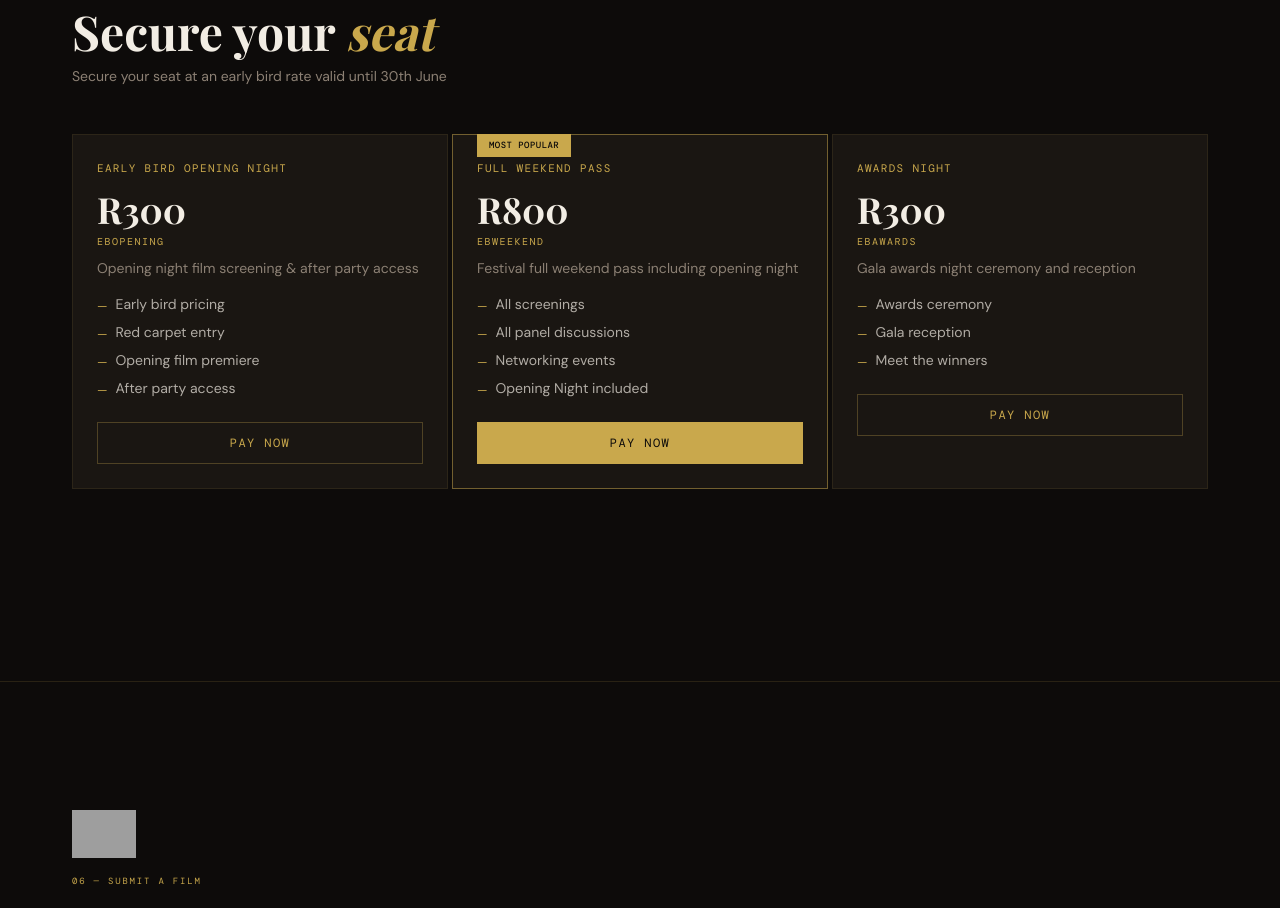
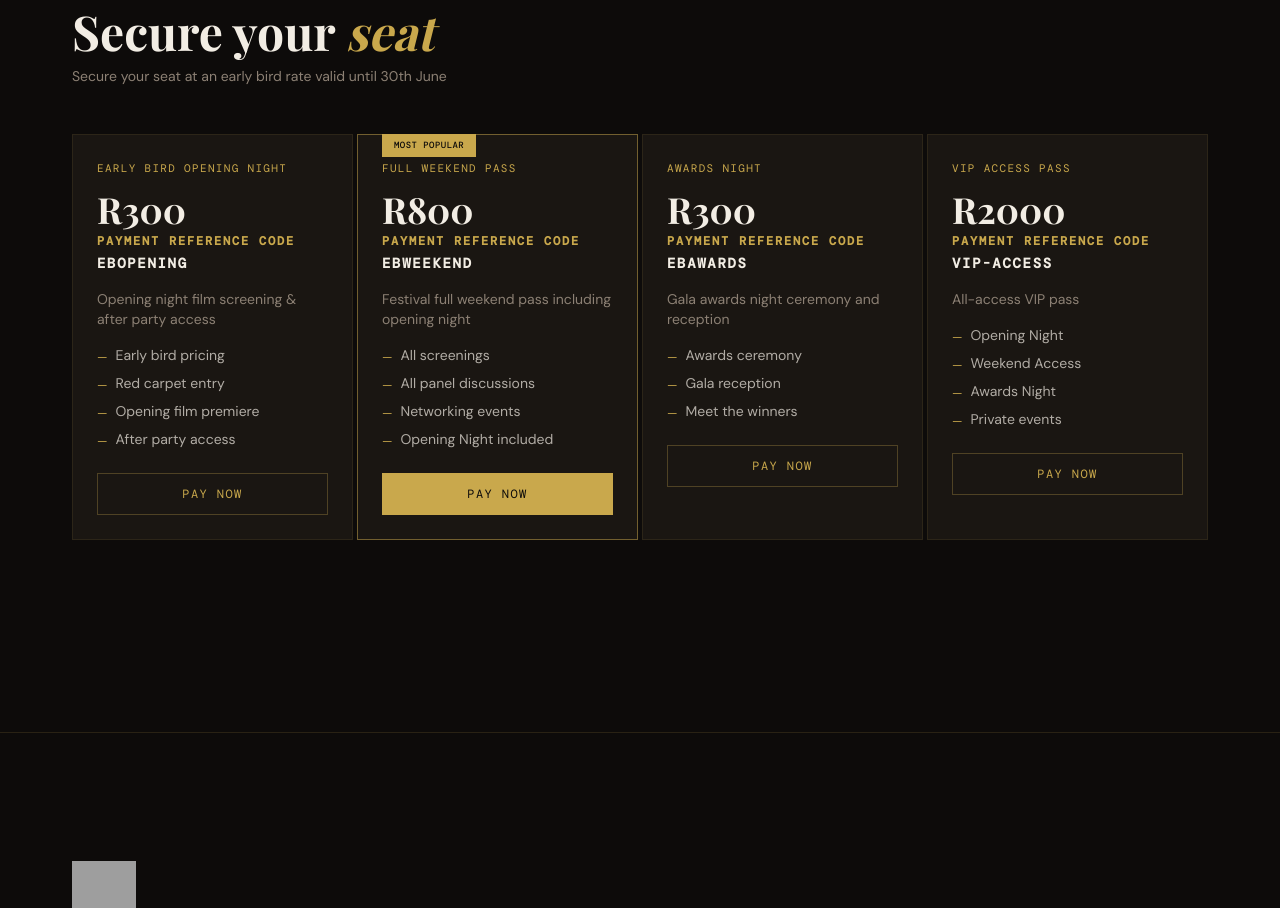
Before and after one commit to nafia007/hacc, a React (Vite) app: page / in a window 1280 px wide. Shown: the part 1460-2368 px from the top of the page. Built offline with nearby package versions, Linux system fonts and the light colour scheme; grey boxes are pictures that could not be loaded; a web font is replaced by a local one.

Commit message:
Add Payment Reference Code block and VIP Access Pass tier

```diff
--- a/src/sections/Tickets.tsx
+++ b/src/sections/Tickets.tsx
@@ -33,6 +33,15 @@ const ticketTiers = [
     popular: false,
     paymentLink: "https://page.peachpayments.com/holocene-films",
     reference: "EBAWARDS",
+  },
+  {
+    name: "VIP Access Pass",
+    price: "2000",
+    description: "All-access VIP pass",
+    features: ["Opening Night", "Weekend Access", "Awards Night", "Private events"],
+    popular: false,
+    paymentLink: "https://page.peachpayments.com/holocene-films",
+    reference: "VIP-ACCESS",
   },
 ];
 
@@ -74,7 +83,7 @@ export default function Tickets() {
           initial={{ opacity: 0, y: 20 }}
           animate={isInView ? { opacity: 1, y: 0 } : {}}
           transition={{ duration: 0.6, delay: 0.2 }}
-          className="grid sm:grid-cols-2 lg:grid-cols-3 gap-1 mb-16"
+          className="grid sm:grid-cols-2 lg:grid-cols-4 gap-1 mb-16"
         >
           {ticketTiers.map((tier, i) => (
             <motion.div
@@ -99,7 +108,10 @@ export default function Tickets() {
                <p className="font-display text-3xl lg:text-4xl text-cream font-bold mb-1">
                  R{tier.price}
                </p>
-               <p className="font-mono text-[10px] tracking-[0.15em] text-gold uppercase mb-2">
+               <p className="font-mono text-xs font-bold tracking-[0.15em] text-gold uppercase mb-1">
+                 Payment Reference Code
+               </p>
+               <p className="font-mono text-sm font-bold tracking-[0.12em] text-cream mb-4">
                  {tier.reference}
                </p>
                <p className="text-muted text-sm mb-4">{tier.description}</p>
```
